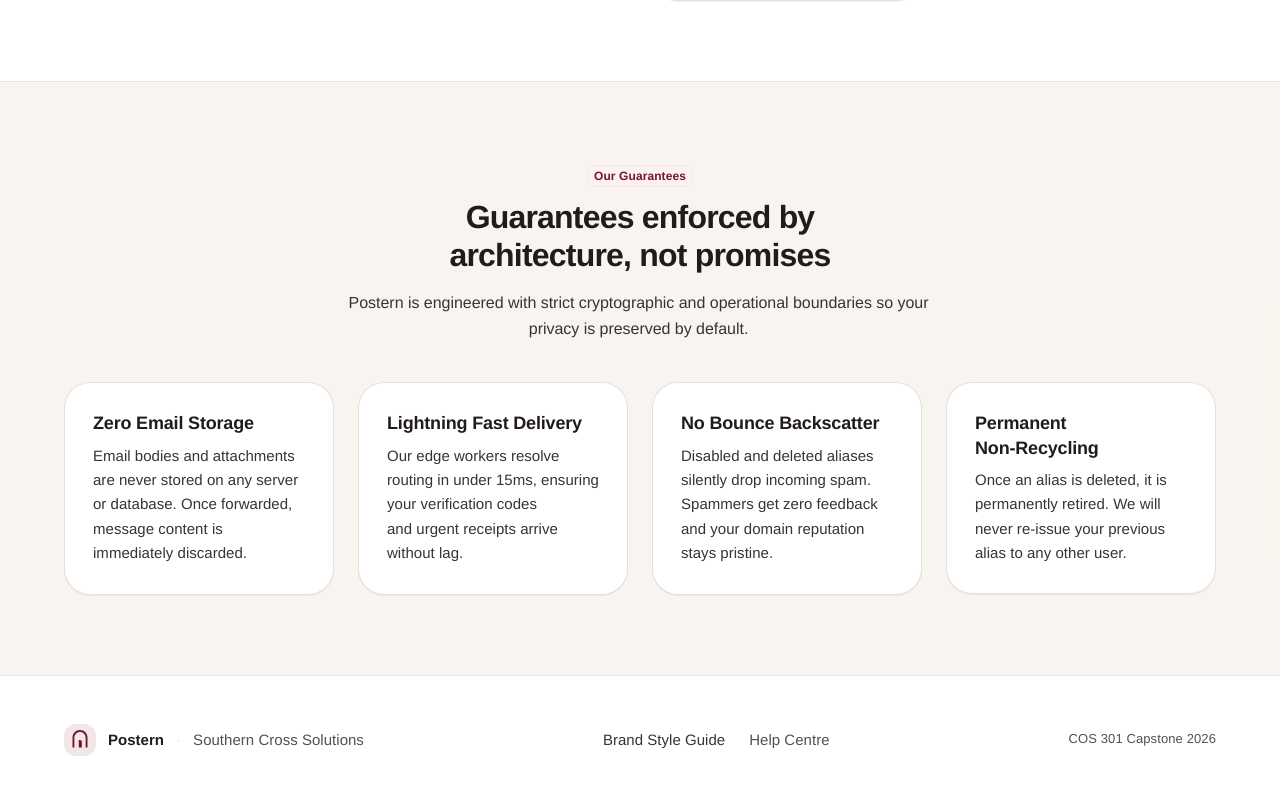
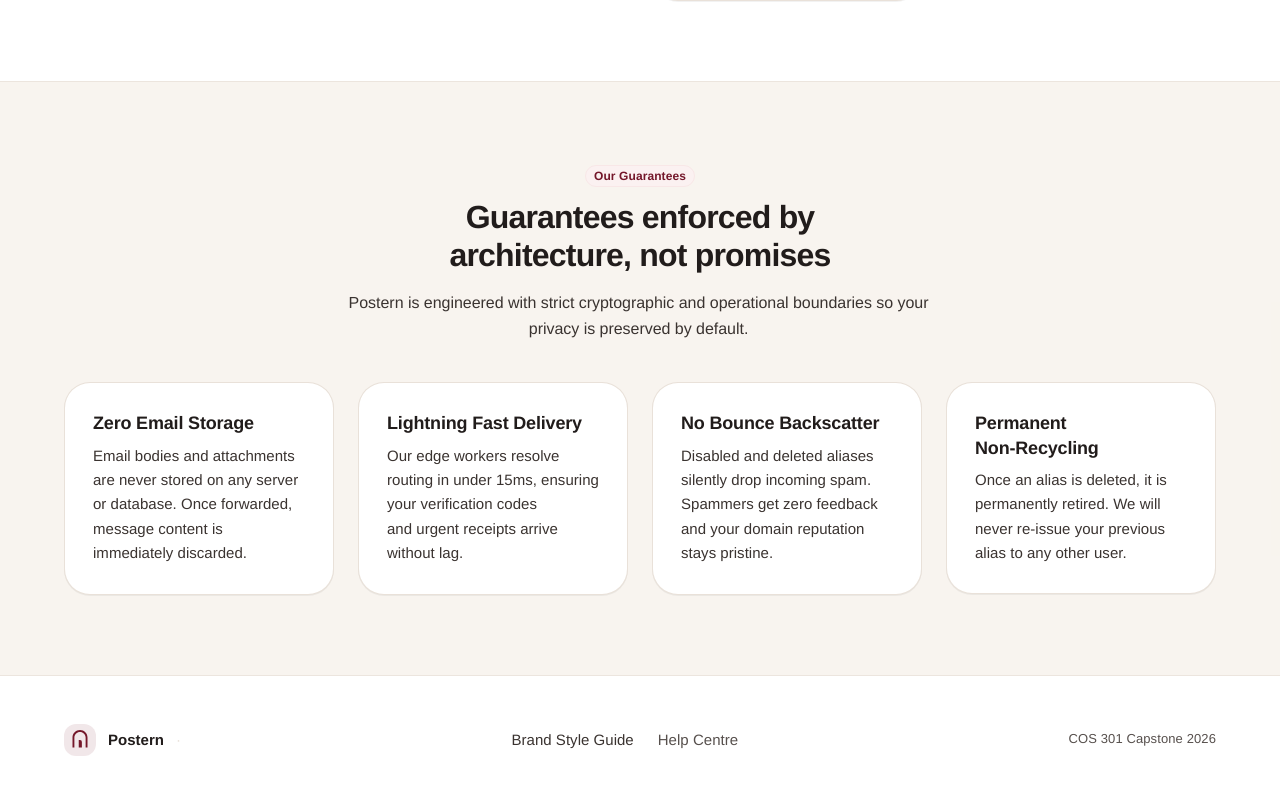
Before and after one commit to Zelamene/Postern, a React (Vite) app in the folder web/: page / in a window 1280 px wide. Shown: the part 5033-5827 px from the top of the page. Built offline with nearby package versions, Linux system fonts and the light colour scheme.

Commit message:
remove all southern cross references

```diff
--- a/web/brand/index.html
+++ b/web/brand/index.html
@@ -83,7 +83,6 @@
       <main id="main" tabindex="-1">
 
         <section class="hero" aria-labelledby="hero-title">
-          <p class="eyebrow">Southern Cross Solutions · COS 301</p>
           <h1 class="hero__title" id="hero-title">
             A small gate<br />in a long wall.
           </h1>
@@ -336,9 +335,6 @@
           <header class="plate__head">
             <p class="plate__no">03</p>
             <h2 id="colour-title">Colour</h2>
-            <p class="plate__deck">
-              Paper, ink, and one wax red borrowed from the Southern Cross palette.
-            </p>
           </header>
 
           <div class="prose">
@@ -1905,7 +1901,6 @@ function choose(next) {
           <ul class="rules rules--split">
             <li><strong>Manrope</strong> — SIL Open Font License 1.1. Free for commercial use and embedding; the reserved name clause applies to modified versions.</li>
             <li><strong>Lucide icons</strong> — ISC licence. Paths may be inlined; the notice stays in the repository.</li>
-            <li><strong>The mark</strong> — Southern Cross Solutions, drawn for this project on a 32-unit grid.</li>
           </ul>
 
           <aside class="ledger-note">
@@ -1924,7 +1919,7 @@ function choose(next) {
             <span>Postern</span>
           </div>
           <p>
-            Brand &amp; Design System v1.1 · Southern Cross Solutions · COS 301 Capstone 2026
+            Brand &amp; Design System v1.1
           </p>
           <p class="doc-footer__meta">
             Set in Manrope Variable, self-hosted under the SIL Open Font License.
--- a/web/src/components/common/Footer.tsx
+++ b/web/src/components/common/Footer.tsx
@@ -10,7 +10,6 @@ export function Footer() {
           </div>
           <span className="font-bold text-text">Postern</span>
           <span className="text-hairline/80">·</span>
-          <span className="text-text-muted">Southern Cross Solutions</span>
         </div>
 
         <nav aria-label="Footer navigation" className="flex items-center gap-6">
```
